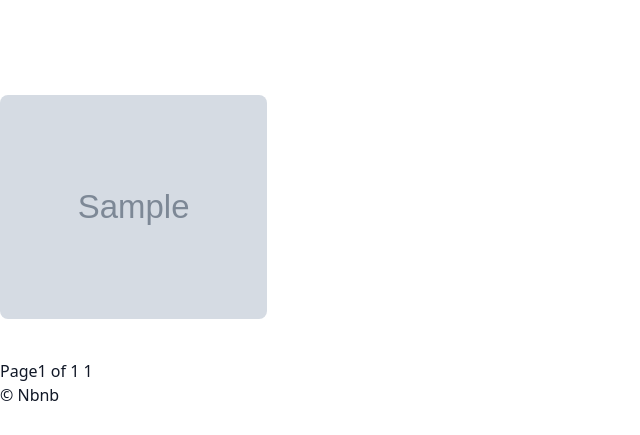
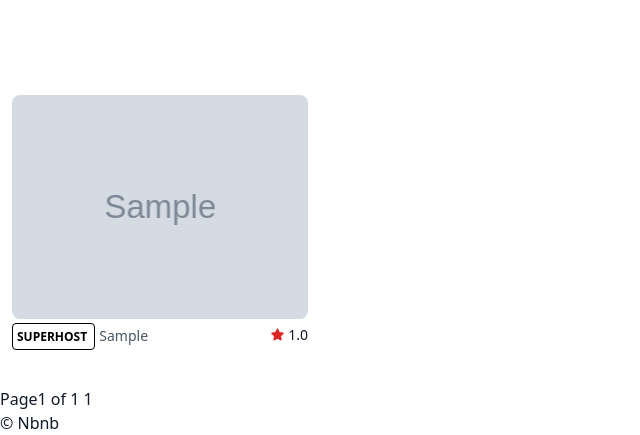
Before and after one commit to soundee10/py_airbnb-clone, a Django app: page / in a window 1280 px wide. Shown: the part 633-1068 px from the top of the page, without its empty margins (0-640 px from the left). Before the commit the page ends 1034 px from the top, so only its background shows below. Run offline with Django 3.2, Linux system fonts and the light colour scheme; tables that the repository leaves empty hold one stand-in row (values such as "Sample post"); grey boxes marked "Sample" are stand-in pictures; style sheets or scripts are compiled from the project's sources; some libraries are stand-ins or nearby versions.

Commit message:
#20 Displaying room card part 2

```diff
--- a/rooms/models.py
+++ b/rooms/models.py
@@ -109,7 +109,7 @@ class Room(core_models.TimeStampedModel):
         if len(all_reviews) > 0:
             for review in all_reviews:
                 all_ratings += review.rating_average()
-            return round(all_ratings / len(all_reviews))
+            return round(all_ratings / len(all_reviews), 2)
         return 0
 
     def first_photo(self):
--- a/rooms/views.py
+++ b/rooms/views.py
@@ -14,7 +14,7 @@ class HomeView(ListView):
     """Home View Definition"""
 
     model = models.Room
-    paginate_by = 10
+    paginate_by = 12
     paginate_orphans = 3
     ordering = "created"
     context_object_name = "rooms"
--- a/templates/base.html
+++ b/templates/base.html
@@ -4,11 +4,12 @@
   <head>
     <meta charset="UTF-8" />
     <meta http-equiv="X-UA-Compatible" content="IE=edge" />
+    <link rel="stylesheet" href="https://use.fontawesome.com/releases/v5.11.2/css/all.css">
     <link rel="stylesheet" href="{% static "css/styles.css" %}" />
     <meta name="viewport" content="width=device-width, initial-scale=1.0" />
     <title>{% block page_name%}{% endblock page_name%}| Nbnb</title>
   </head>
-  <body class = "text-gray-900 mt-20">
+  <body class = "text-gray-900 mt-20 font-light">
     <header class="container max-w-full inset-0 flex items-center justify-between px-6 h-16 border-b border-gray-400 fixed bg-white">
       <div class="flex items-center">
         <a href="{% url "core:home" %}" class = "mr-4">
--- a/templates/partials/room_card.html
+++ b/templates/partials/room_card.html
@@ -1,6 +1,19 @@
-   <div class="w-1/4 mb-10">
+   <div class="w-1/4 mb-10 px-3">
 
-      <div class="w-10/12 h-56 bg-cover bg-center rounded-lg" style="background-image: url({{room.first_photo}});"></div>
+      <div class="w-full h-56 bg-cover bg-center rounded-lg mb-1" style="background-image: url({{room.first_photo}});"></div>
+            <div class="flex justify-between" >
+                  <div>
 
+                     {% if room.host.superhost %}
+                     <span class="uppercase font-semibold text-xs border rounded text-black border-black py-1 px-1 mr-1"> Superhost </span>
+                     {% endif %}
+
+                     <span class="text-sm text-gray-600"> {{room.city}} </span>
+                  </div>
+                  <span class="text-sm flex items-center">
+                     <i class ="fas fa-star text-red-600 text-xs mr-1"></i>
+                        {{room.total_rating}}
+                  </span>
+            </div>
 
    </div>
```
